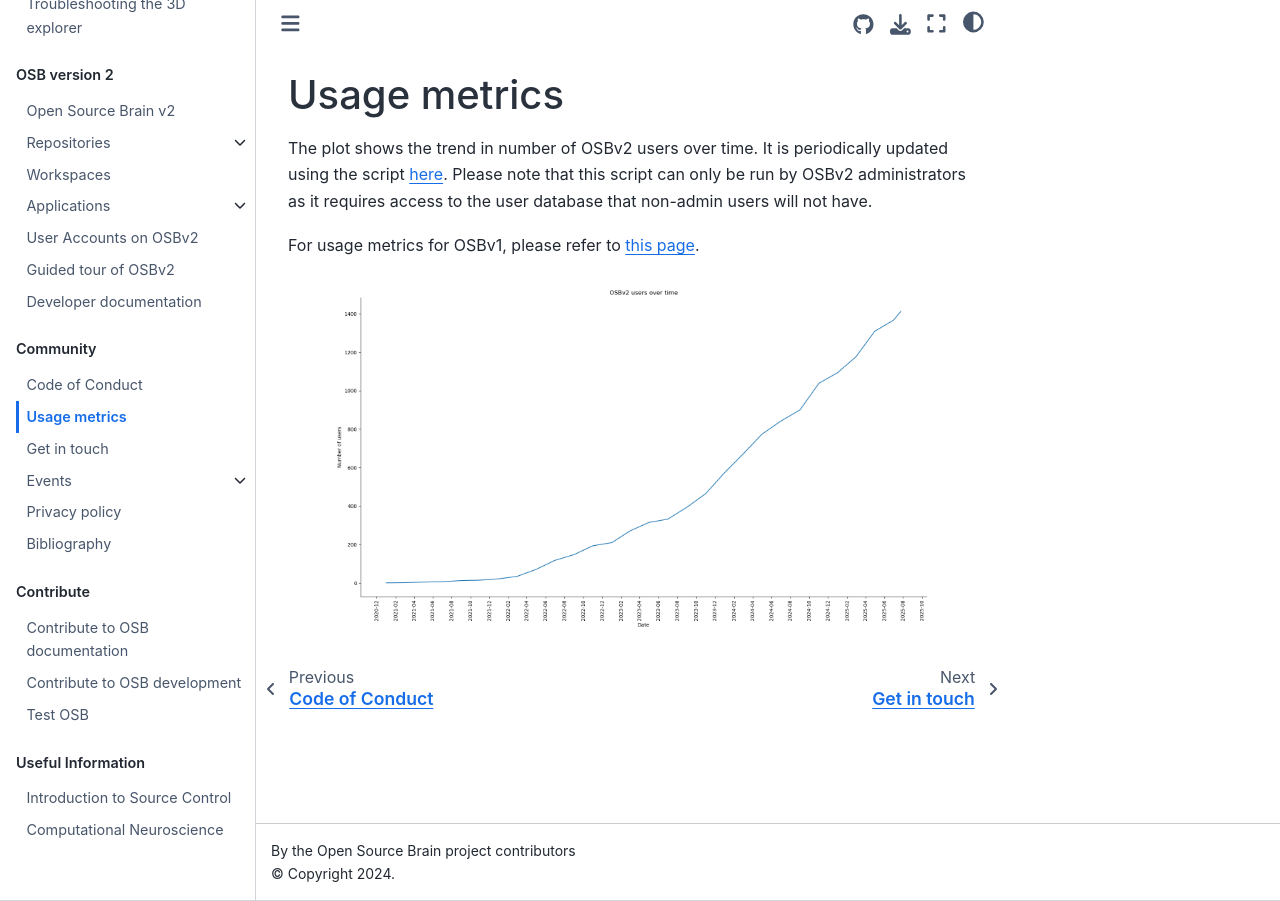
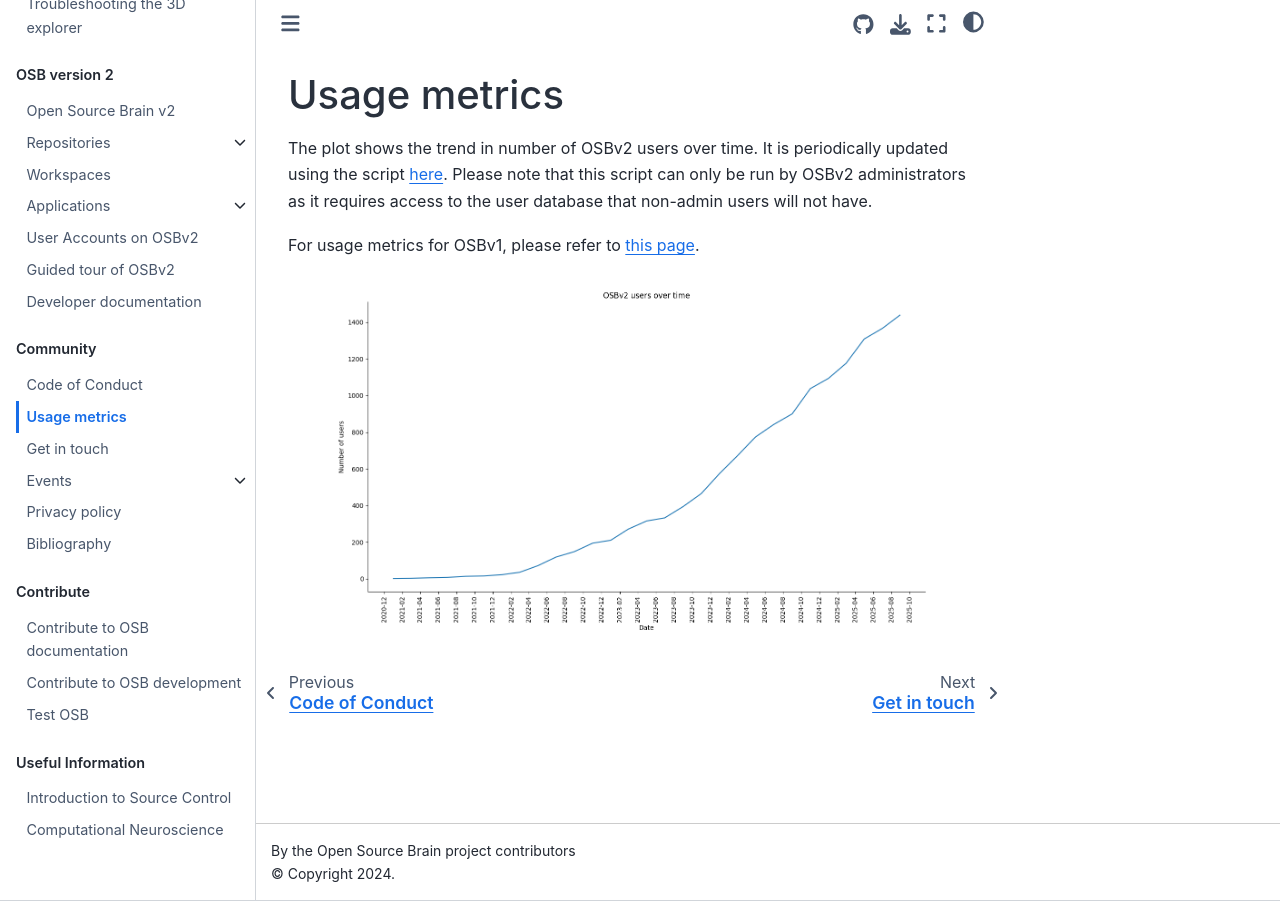
Before and after one commit to OpenSourceBrain/Documentation, a Jupyter Book: the page built from source/General/Metrics.md, in a window 1280 px wide. Built offline with Jupyter Book 1.0.4 settings and Sphinx 7.4.7 and the Sphinx Book theme 1.1.4, drawn with Linux system fonts in a browser that asks for light colours.

Commit message:
feat: update user metrics plot

````diff
--- a/source/General/Metrics.md
+++ b/source/General/Metrics.md
@@ -7,7 +7,7 @@
 
 For usage metrics for OSBv1, please refer to [this page](https://v1.opensourcebrain.org/projects#people).
 
-```{figure} ../images/20250724-osb-users-plot.png
+```{figure} ../images/20250828-osb-users-plot.png
 :alt: Plot showing number of OSBv2 users over time
 :align: center
 :width: 600px
````
Also changed, not shown: source/images/20250724-osb-users-plot.png (deleted), source/images/20250828-osb-users-plot.png (added).
